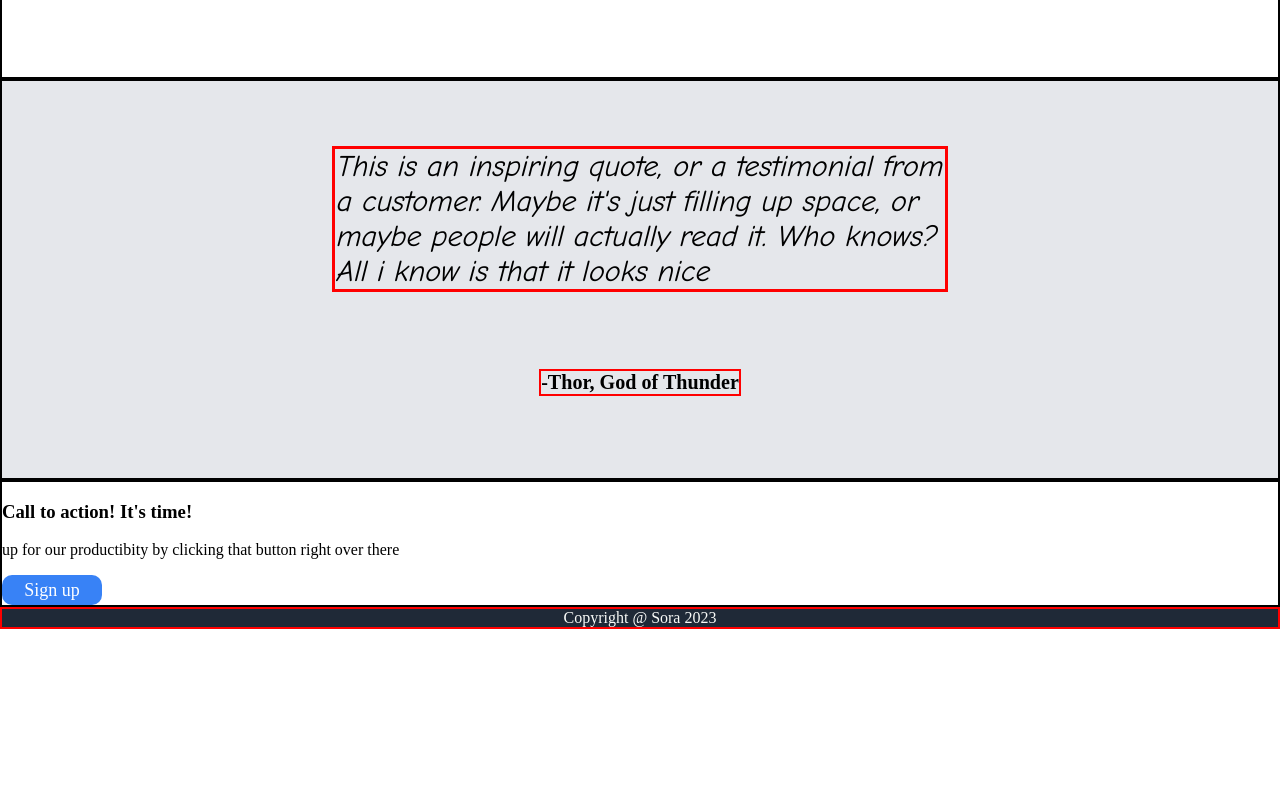
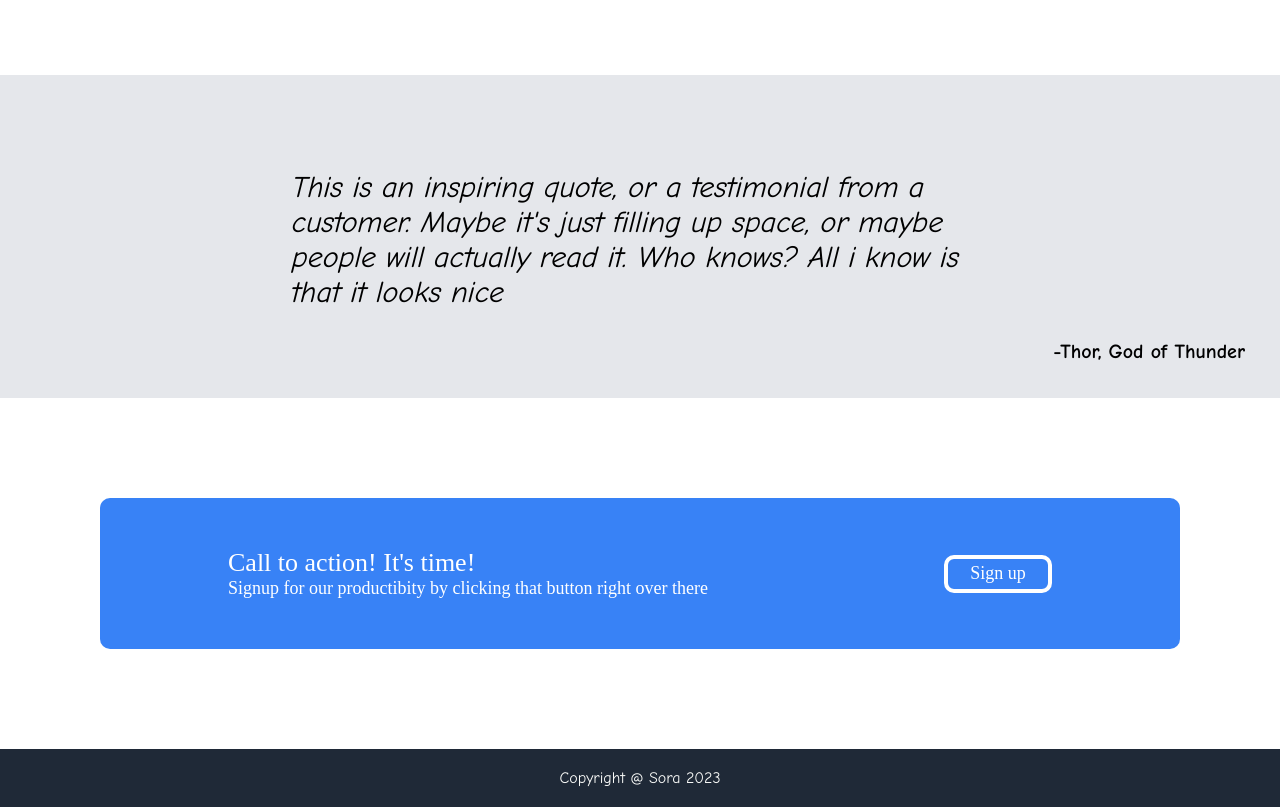
Before and after one commit to pbsora/css-landing-page, a plain HTML site: page index.html in a window 1280 px wide. Shown: the part 767-1574 px from the top of the page. Before the commit the page ends 1396 px from the top, so only its background shows below. Drawn offline with Linux system fonts and the light colour scheme; a web font is replaced by a local one.

Commit message:
Site finalizado

```diff
--- a/index.html
+++ b/index.html
@@ -71,7 +71,7 @@
         <p class="frase"><em>This is an inspiring quote, or a testimonial from a customer. Maybe it's just filling up space, or maybe people will actually read it.
         Who knows? All i know is that it looks nice</em></p>
 
-        <h6>-Thor, God of Thunder</h6>
+        <div class="thor">-Thor, God of Thunder</div>
 
 
     </div>
@@ -79,9 +79,13 @@
     <div class="action">
 
         <div class="banner">
-            <h3>Call to action! It's time!</h3>
-            <p> up for our productibity by clicking that button right over there</p>
-            <button class="sign-up">Sign up</button>
+            <div class="banner-texto">
+            <div class="banner-titulo">Call to action! It's time!</div>
+            <nav>Signup for our productibity by clicking that button right over there</nav>
+        </div>
+        <div class="banner-botao">
+            <button class="sign-up botao" >Sign up</button>
+        </div>
 
 
         </div>
--- a/style.css
+++ b/style.css
@@ -21,48 +21,32 @@ ul{
   }
 
 
-.meio{
-    border: 2px solid black;
-}
 
 .quote{
 background-color: #E5E7EB;
-border: 2px solid black;
 font-size: 30px;
 padding: 35px;
 display: flex;
-align-items: center;
 flex-direction: column;
-
+gap: 0px;
 }
 
 
 .frase{
 
-    max-width: 610px;
+    max-width: 700px;
     font-family: comic sans ms, cursive;
-    border: solid red;
-
+    margin-bottom: 0px;
+    padding: 30px;
+    align-self: center;
 }
 
-h6{
-font-weight: 800;
-text-align: left;
-border: solid red 2px;
-left: 2000px;
+.thor{
 
-}
-
-
-.action{
-    border: 2px solid black;
-}
-
-.footer{
-    border: 2px solid red;
-    background-color: #1F2937;
-    color: #F9FAF8;
-    text-align: center;
+font-family: comic sans ms, cursive;
+font-size: 20px;
+font-weight: 700;
+align-self: flex-end;
 }
 
 button{
@@ -88,7 +72,7 @@ padding-bottom: 70px;
     font-size: 20px;
     font-weight: 800;
     flex-basis: 700px;
-    margin-left: 40px;
+    margin-left: 65px;
     font-family: Tahoma, sans-serif;
     margin-top: 20px;
 }
@@ -146,3 +130,50 @@ justify-content: center;
     font-size: 15px;
     font-weight: 800;
 }
+
+
+.action{
+
+    display: flex;
+    justify-content: center;
+}
+
+.banner{
+width: 1000px;
+background-color: #3882F6;
+margin: 100px;
+display: flex;
+justify-content: space-around;
+align-items: center;
+border-radius: 10px;
+color: white;
+border: none;
+font-family: 'Dekko';
+padding: 50px;
+font-size: 18px;
+flex-wrap: wrap;
+}
+
+.banner-titulo{
+font-size: 26px;
+
+}
+
+.banner-botao{
+border: solid white 4px;
+text-align: center;
+border-radius: 10px;
+font-size: 12px;
+margin-left: 80px;
+
+}
+
+.footer{
+
+    background-color: #1F2937;
+    color: #F9FAF8;
+    text-align: center;
+    padding: 20px;
+    font-family: comic sans ms, cursive;
+
+}
```
